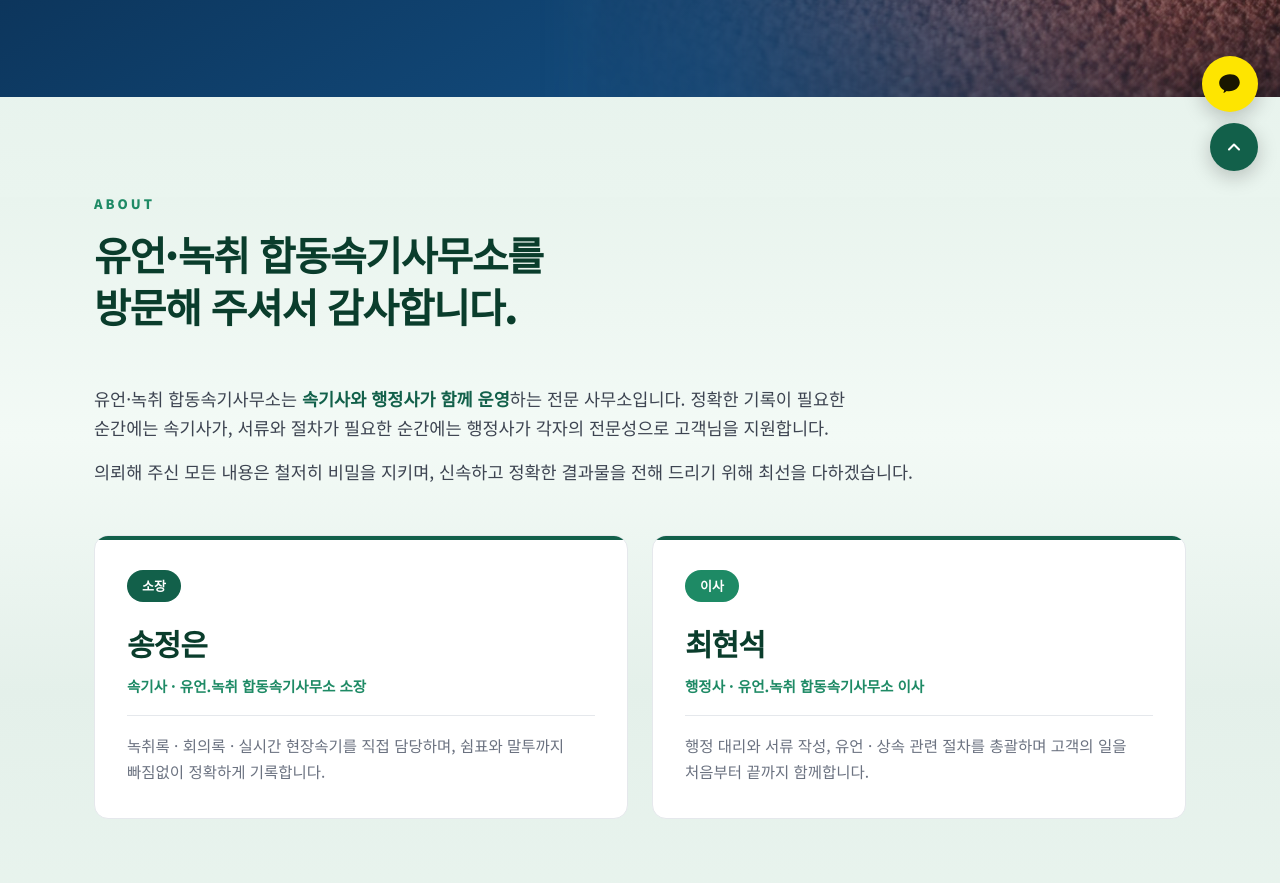
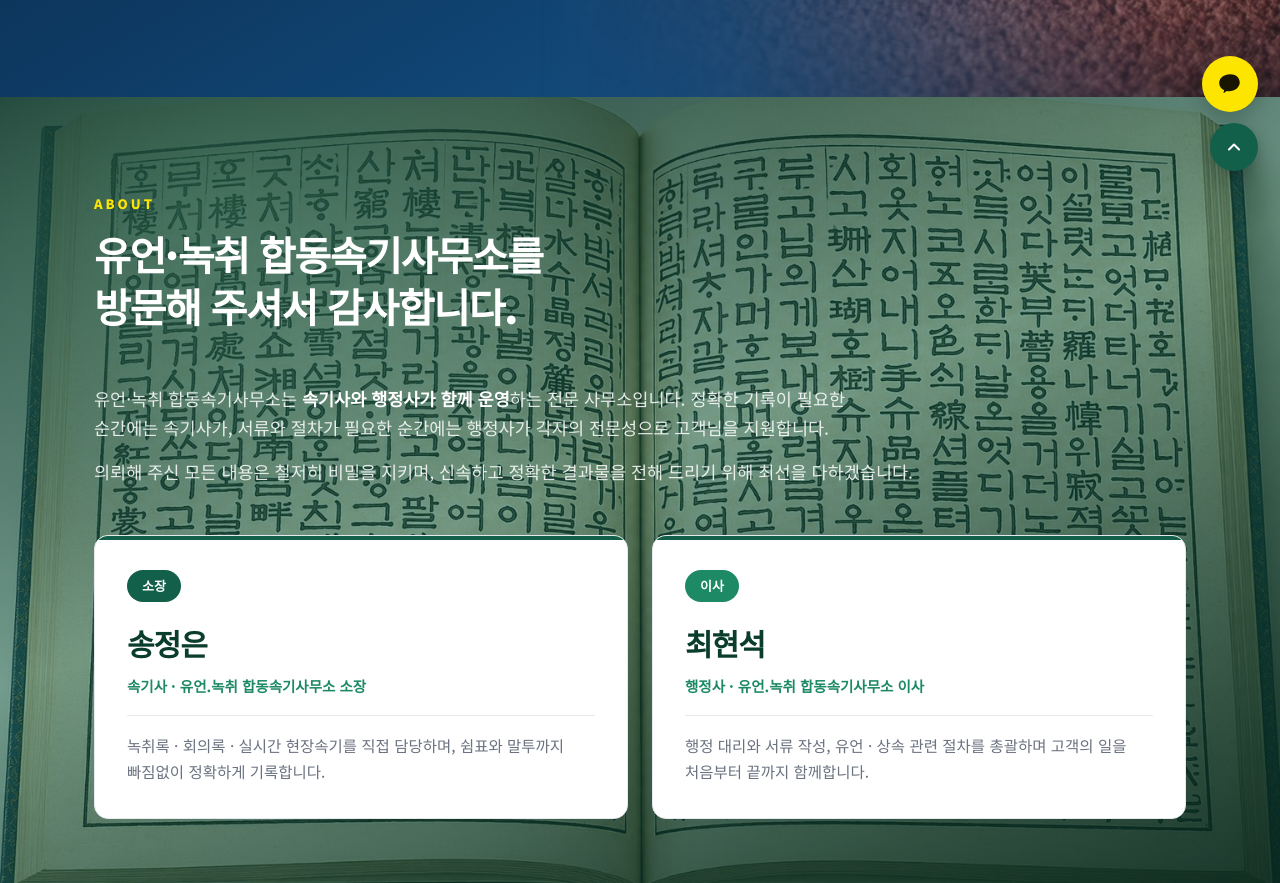
Before and after one commit to richerj4609-dot/thrrl, a plain HTML site: page index.html in a window 1280 px wide. Shown: the part 603-1486 px from the top of the page. Drawn offline with Linux system fonts and the light colour scheme.

Commit message:
첫 페이지 두 번째 화면(회사소개)에 고서체 책 이미지 + 그라데이션 배경 적용

```diff
--- a/css/style.css
+++ b/css/style.css
@@ -141,6 +141,18 @@ ul,ol{list-style:none}
 .sec-head--light .sec-head__desc{color:rgba(255,255,255,.8)}
 
 /* ── 회사소개 ────────────────────── */
+/* 두 번째 화면 배경 : 고서체 한글 책 펼침면 + 녹색 그라데이션 오버레이 */
+#about{
+  position:relative;
+  background:
+    radial-gradient(720px 500px at 16% 14%, rgba(143,240,196,.15), transparent 62%),
+    linear-gradient(160deg, rgba(7,45,33,.9) 0%, rgba(16,92,70,.56) 46%, rgba(6,40,30,.93) 100%),
+    url(../images/book-bg.jpg) center center / cover no-repeat;
+  background-color:#0A3D2C;
+}
+#about .about__text p{color:rgba(255,255,255,.86)}
+#about .about__text strong{color:#fff;font-weight:900}
+
 .about__text{max-width:820px;margin-bottom:48px}
 .about__text p{font-size:17.5px;color:#3D4451;margin-bottom:14px}
 .about__text strong{color:var(--green);font-weight:900}
--- a/index.html
+++ b/index.html
@@ -18,7 +18,7 @@
 <link rel="preconnect" href="https://fonts.googleapis.com">
 <link rel="preconnect" href="https://fonts.gstatic.com" crossorigin>
 <link href="https://fonts.googleapis.com/css2?family=Noto+Sans+KR:wght@300;400;500;700;900&display=swap" rel="stylesheet">
-<link rel="stylesheet" href="css/style.css?v=4">
+<link rel="stylesheet" href="css/style.css?v=5">
 
 <!-- 사이트를 열면 항상 첫 화면(상단)부터 보이도록
      1) 브라우저의 '이전 스크롤 위치 복원' 기능을 끈다.
@@ -90,7 +90,7 @@
 <!-- ========== 회사소개 ========== -->
 <section class="section" id="about">
   <div class="container">
-    <div class="sec-head">
+    <div class="sec-head sec-head--light">
       <p class="sec-head__eyebrow">ABOUT</p>
       <h2 class="sec-head__title">유언·녹취 합동속기사무소를<br>방문해 주셔서 감사합니다.</h2>
     </div>
```
Also changed, not shown: kakao.html (+1 -1 lines).
